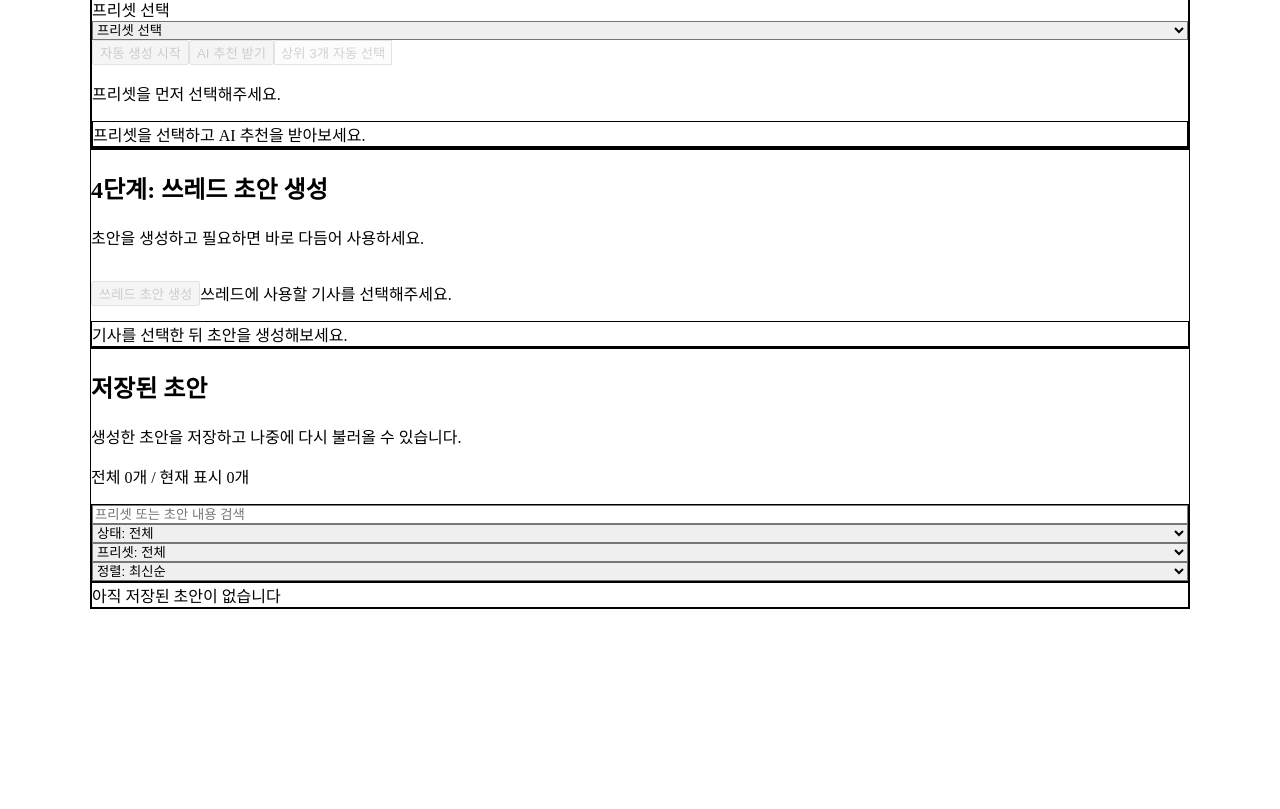
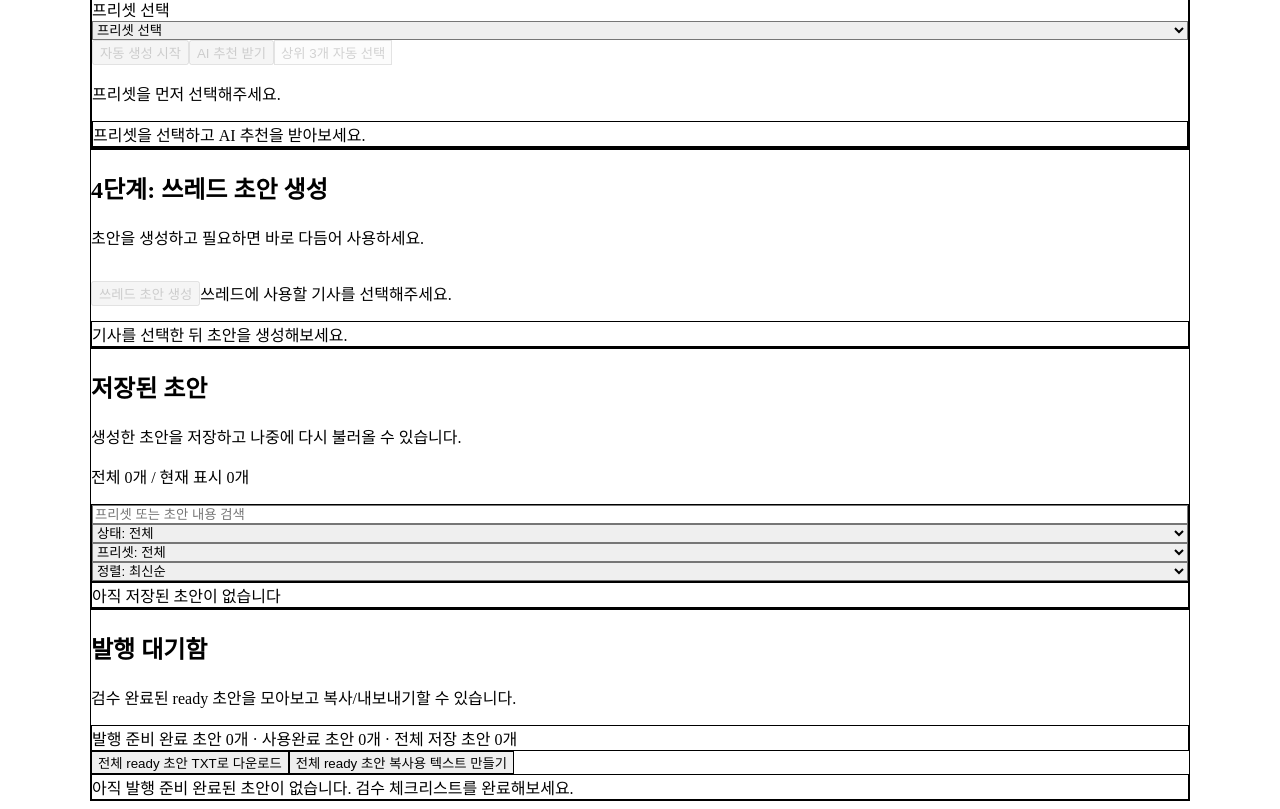
Before and after one commit to agoram1318/THREAD-AI, a Next.js app: page / in a window 1280 px wide. Shown: the part 1260-2069 px from the top of the page. Before the commit the page ends 1877 px from the top, so only its background shows below. Built offline with nearby package versions, Linux system fonts and the light colour scheme.

Commit message:
발행 대기함 및 초안 내보내기 기능 추가

```diff
--- a/app/page.tsx
+++ b/app/page.tsx
@@ -193,6 +193,7 @@ export default function HomePage() {
   const [savedDraftStatusFilter, setSavedDraftStatusFilter] = useState<SavedDraftStatusFilter>('all');
   const [savedDraftPresetFilter, setSavedDraftPresetFilter] = useState('all');
   const [savedDraftSort, setSavedDraftSort] = useState<SavedDraftSortOption>('latest');
+  const [readyCombinedText, setReadyCombinedText] = useState('');
   const [autoWorkflowRunning, setAutoWorkflowRunning] = useState(false);
   const [autoWorkflowStep, setAutoWorkflowStep] = useState('');
   const [autoWorkflowLogs, setAutoWorkflowLogs] = useState<AutoWorkflowLog[]>([]);
@@ -415,6 +416,13 @@ export default function HomePage() {
   }, [draftChecklistById, draftStorageReady]);
 
   useEffect(() => {
+    const hasReadyDraft = savedDrafts.some((savedDraft) => savedDraft.status === 'ready');
+    if (!hasReadyDraft && readyCombinedText) {
+      setReadyCombinedText('');
+    }
+  }, [savedDrafts, readyCombinedText]);
+
+  useEffect(() => {
     if (savedSources.length === 0) {
       setSelectedSourceId('');
       setManageSourceId('');
@@ -1184,6 +1192,93 @@ export default function HomePage() {
     setDraftLibraryMessage('저장된 초안을 삭제했습니다.');
   };
 
+  const getDraftFilenameDate = (createdAt: string) => {
+    const parsedDate = new Date(createdAt);
+    if (Number.isNaN(parsedDate.getTime())) {
+      return new Date().toISOString().slice(0, 10);
+    }
+    return parsedDate.toISOString().slice(0, 10);
+  };
+
+  const triggerTextDownload = (filename: string, content: string) => {
+    const blob = new Blob([content], { type: 'text/plain;charset=utf-8' });
+    const downloadUrl = URL.createObjectURL(blob);
+    const anchor = document.createElement('a');
+    anchor.href = downloadUrl;
+    anchor.download = filename;
+    document.body.appendChild(anchor);
+    anchor.click();
+    document.body.removeChild(anchor);
+    URL.revokeObjectURL(downloadUrl);
+  };
+
+  const handleDownloadSavedDraftTxt = (savedDraft: SavedThreadDraft) => {
+    const filename = `thread_draft_${getDraftFilenameDate(savedDraft.createdAt)}.txt`;
+    triggerTextDownload(filename, savedDraft.content);
+    setDraftLibraryMessage('초안을 TXT 파일로 다운로드했습니다.');
+  };
+
+  const handleDownloadAllReadyDraftsTxt = () => {
+    const readyDrafts = savedDrafts.filter((savedDraft) => savedDraft.status === 'ready');
+    if (readyDrafts.length === 0) {
+      setDraftLibraryMessage('다운로드할 ready 초안이 없습니다.');
+      return;
+    }
+
+    const mergedText = readyDrafts
+      .map((savedDraft, idx) =>
+        [
+          `### Ready Draft ${idx + 1}`,
+          `프리셋: ${savedDraft.selectedPreset}`,
+          `생성일: ${formatDraftDate(savedDraft.createdAt)}`,
+          '',
+          savedDraft.content,
+        ].join('\n'),
+      )
+      .join('\n\n------------------------------\n\n');
+
+    const filename = `thread_ready_drafts_${new Date().toISOString().slice(0, 10)}.txt`;
+    triggerTextDownload(filename, mergedText);
+    setDraftLibraryMessage('ready 초안을 하나의 TXT 파일로 다운로드했습니다.');
+  };
+
+  const handleBuildReadyCombinedText = () => {
+    const readyDrafts = savedDrafts.filter((savedDraft) => savedDraft.status === 'ready');
+    if (readyDrafts.length === 0) {
+      setReadyCombinedText('');
+      setDraftLibraryMessage('합칠 ready 초안이 없습니다.');
+      return;
+    }
+
+    const mergedText = readyDrafts
+      .map((savedDraft, idx) =>
+        [
+          `[Ready Draft ${idx + 1}]`,
+          `프리셋: ${savedDraft.selectedPreset}`,
+          `생성일: ${formatDraftDate(savedDraft.createdAt)}`,
+          savedDraft.content,
+        ].join('\n'),
+      )
+      .join('\n\n==============================\n\n');
+
+    setReadyCombinedText(mergedText);
+    setDraftLibraryMessage('ready 초안을 하나의 복사용 텍스트로 만들었습니다.');
+  };
+
+  const handleCopyReadyCombinedText = async () => {
+    if (!readyCombinedText.trim()) {
+      setDraftLibraryMessage('복사할 통합 텍스트가 없습니다.');
+      return;
+    }
+
+    try {
+      await navigator.clipboard.writeText(readyCombinedText);
+      setDraftLibraryMessage('통합 텍스트를 복사했습니다.');
+    } catch {
+      setDraftLibraryMessage('통합 텍스트 복사에 실패했습니다.');
+    }
+  };
+
   const handleCopyDraft = async () => {
     if (!draft) {
       return;
@@ -1214,6 +1309,8 @@ export default function HomePage() {
   const savedDraftPresetOptions = [...new Set(savedDrafts.map((savedDraft) => savedDraft.selectedPreset))].sort(
     (a, b) => a.localeCompare(b, 'ko'),
   );
+  const readyDrafts = savedDrafts.filter((savedDraft) => savedDraft.status === 'ready');
+  const usedDraftCount = savedDrafts.filter((savedDraft) => savedDraft.status === 'used').length;
   const filteredSavedDrafts = savedDrafts
     .filter((savedDraft) => {
       if (savedDraftStatusFilter !== 'all' && savedDraft.status !== savedDraftStatusFilter) {
@@ -2042,6 +2139,118 @@ export default function HomePage() {
             </ul>
           )}
         </section>
+
+        <section className="space-y-4 rounded-2xl border border-slate-200 bg-white p-6 shadow-sm">
+          <div>
+            <h2 className="text-lg font-semibold text-slate-900">발행 대기함</h2>
+            <p className="mt-1 text-sm text-slate-500">검수 완료된 ready 초안을 모아보고 복사/내보내기할 수 있습니다.</p>
+          </div>
+
+          <div className="rounded-xl border border-slate-200 bg-slate-50 p-3 text-sm text-slate-600">
+            발행 준비 완료 초안 {readyDrafts.length}개 · 사용완료 초안 {usedDraftCount}개 · 전체 저장 초안 {savedDrafts.length}개
+          </div>
+
+          <div className="flex flex-wrap gap-2">
+            <button
+              type="button"
+              onClick={handleDownloadAllReadyDraftsTxt}
+              className="h-10 rounded-xl border border-slate-300 bg-white px-3 text-sm font-medium text-slate-700 hover:bg-slate-100"
+            >
+              전체 ready 초안 TXT로 다운로드
+            </button>
+            <button
+              type="button"
+              onClick={handleBuildReadyCombinedText}
+              className="h-10 rounded-xl border border-slate-300 bg-white px-3 text-sm font-medium text-slate-700 hover:bg-slate-100"
+            >
+              전체 ready 초안 복사용 텍스트 만들기
+            </button>
+          </div>
+
+          {readyCombinedText && (
+            <div className="space-y-2 rounded-xl border border-slate-200 bg-slate-50 p-3">
+              <div className="flex items-center justify-between gap-2">
+                <p className="text-sm font-medium text-slate-700">ready 초안 통합 텍스트</p>
+                <button
+                  type="button"
+                  onClick={handleCopyReadyCombinedText}
+                  className="h-8 rounded-lg bg-blue-600 px-3 text-xs font-medium text-white hover:bg-blue-700"
+                >
+                  전체 복사
+                </button>
+              </div>
+              <pre className="max-h-64 overflow-auto whitespace-pre-wrap rounded-lg border border-slate-200 bg-white p-3 text-xs leading-6 text-slate-700">
+                {readyCombinedText}
+              </pre>
+            </div>
+          )}
+
+          {readyDrafts.length === 0 ? (
+            <div className="rounded-xl border border-slate-200 bg-slate-50 p-4 text-sm text-slate-500">
+              아직 발행 준비 완료된 초안이 없습니다. 검수 체크리스트를 완료해보세요.
+            </div>
+          ) : (
+            <ul className="space-y-3">
+              {readyDrafts.map((savedDraft) => (
+                <li key={`ready-queue-${savedDraft.id}`} className="rounded-xl border border-slate-200 p-4">
+                  <div className="mb-2 flex flex-wrap items-center gap-2">
+                    <span className="rounded-full bg-blue-50 px-2 py-0.5 text-xs font-medium text-blue-700">
+                      {savedDraft.selectedPreset}
+                    </span>
+                    <span className="text-xs text-slate-500">{formatDraftDate(savedDraft.createdAt)}</span>
+                    <span className="rounded-full bg-emerald-50 px-2 py-0.5 text-xs font-medium text-emerald-700">
+                      발행 준비
+                    </span>
+                    <span className="text-xs text-slate-500">
+                      사용 기사 {savedDraft.sourceArticles.length}개
+                    </span>
+                  </div>
+                  <p
+                    className="mb-3 text-sm text-slate-700"
+                    style={{
+                      display: '-webkit-box',
+                      WebkitLineClamp: 3,
+                      WebkitBoxOrient: 'vertical',
+                      overflow: 'hidden',
+                    }}
+                  >
+                    {savedDraft.content}
+                  </p>
+                  <div className="flex flex-wrap gap-2">
+                    <button
+                      type="button"
+                      onClick={() => handleLoadSavedDraft(savedDraft)}
+                      className="h-9 rounded-xl border border-slate-300 bg-white px-3 text-xs font-medium text-slate-700 hover:bg-slate-100"
+                    >
+                      불러오기
+                    </button>
+                    <button
+                      type="button"
+                      onClick={() => handleCopySavedDraft(savedDraft)}
+                      className="h-9 rounded-xl border border-slate-300 bg-white px-3 text-xs font-medium text-slate-700 hover:bg-slate-100"
+                    >
+                      복사하기
+                    </button>
+                    <button
+                      type="button"
+                      onClick={() => handleMarkSavedDraftUsed(savedDraft.id)}
+                      className="h-9 rounded-xl border border-slate-300 bg-white px-3 text-xs font-medium text-slate-700 hover:bg-slate-100"
+                    >
+                      사용완료 표시
+                    </button>
+                    <button
+                      type="button"
+                      onClick={() => handleDownloadSavedDraftTxt(savedDraft)}
+                      className="h-9 rounded-xl border border-slate-300 bg-white px-3 text-xs font-medium text-slate-700 hover:bg-slate-100"
+                    >
+                      TXT 다운로드
+                    </button>
+                  </div>
+                </li>
+              ))}
+            </ul>
+          )}
+        </section>
       </div>
     </main>
   );
```
